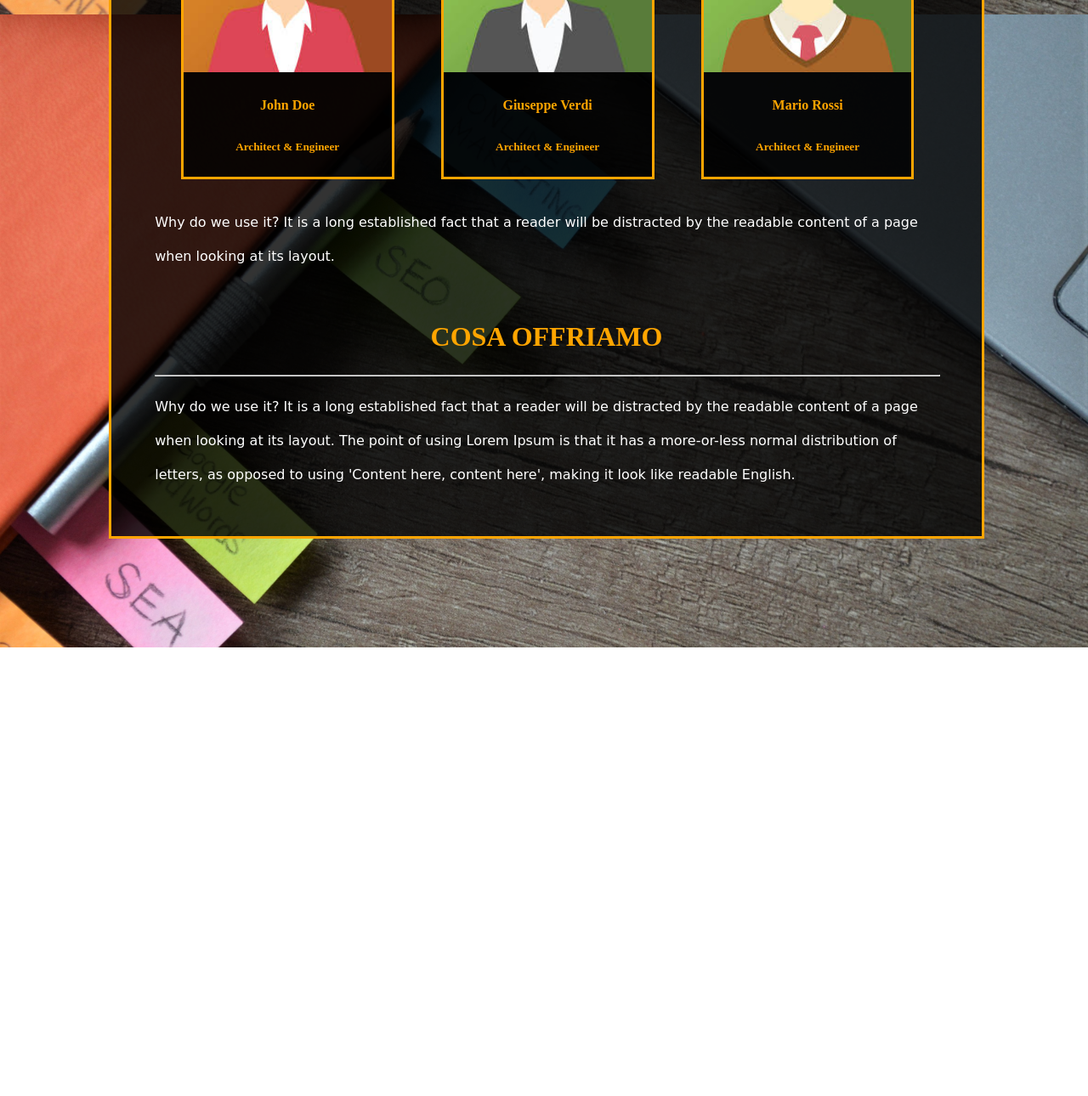
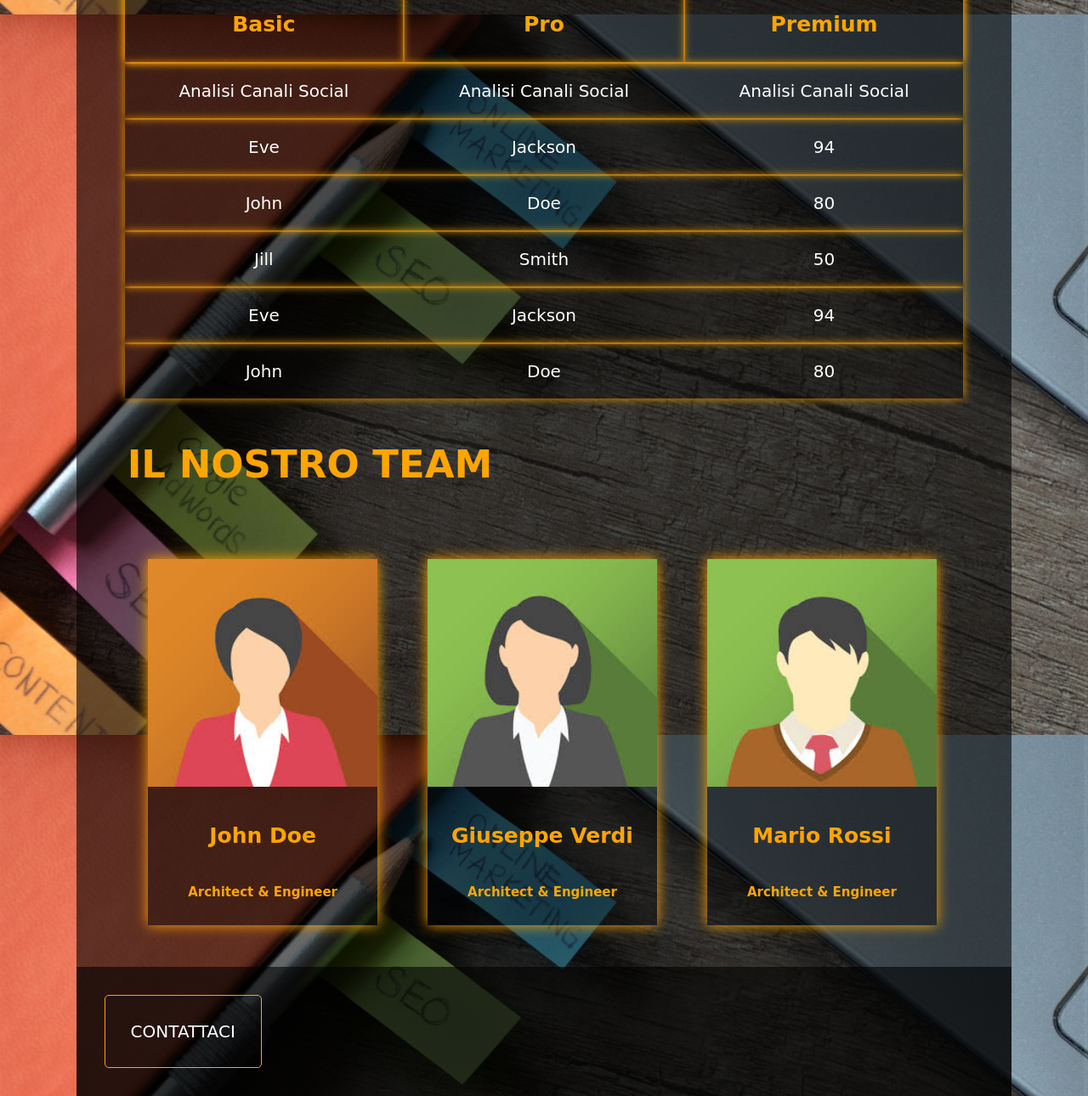
Before and after one commit to site-path/Marketing, a plain HTML site: page index.html in a window 1280 px wide. Shown: the part 831-2121 px from the top of the page at 85% size. Before the commit the page ends 1593 px from the top, so only its background shows below. Drawn offline with Linux system fonts and the light colour scheme.

Commit message:
Add files via upload

```diff
--- a/css.css
+++ b/css.css
@@ -1,8 +1,30 @@
-body{margin: 0%; width: 100%; background-image: url(FOTO/F2.jpg); background-repeat: no-repeat;background-position: center;background-attachment: fixed; background-size: cover;}
-h1,h4,h5{padding: 5px; text-align: center; color: orange}
-hr{color: grey; width: 100%;}
-.container{ background: rgba(0,0,0,0.8); float: left; position: center; margin:10%; width: 80%; border: solid 3px orange;}
+body{font-family: cursive; 	margin: 0%; width: 100%; background-image: url(FOTO/F2.jpg); background-repeat: no-repeat;background-position: center;background-attachment: fixed; background-size: cover;}
+h1{padding: 5px;font-size: 45px; text-align: left; color: orange}
+h4{padding: 5px; font-size: 25px; text-align: center; color: orange}
+h5{padding: 5px; font-size: 15px; text-align: center; color: orange}
+p{font-size: 22px; color: white; line-height: 2.5}
+hr{width: 100%;}
+b{color: orange}
+.container{background: rgba(0,0,0,0.6); float: left; position: center; margin-left: 7%;margin-right: 7%; width: 86%;margin-top: 15%; }
+.containerCard{ background: rgba(0,0,0,0.3); float: left; position: center;width: 100%;}
 .div{margin: 5%; width: 90%;}
-p{font-family: cursive; color: white; line-height: 2.5}
-.card{width: 33.2%; float: left;}
+.card{width: 27.2%; margin-left: 3%;margin-right: 3%; margin-top: 5%; margin-bottom: 5%; box-shadow: 0 0 15px orange; float: left;}
 .link{width: 30%; margin-left: 35%; float: left;margin-right: 35%; background-color: orange; padding-top: 10px; padding-bottom: 10px; border: none}
+nav{box-shadow: 0 0 15px orange; width: 100%; position: fixed; margin: 0%; float: left; background: rgba(0,0,0,0.6);}
+.aNav{color: white;font-size: 20px; float: right; padding: 20px;margin-left: 3%; margin-top: 1%; margin-right: 1%; border: 1px orange solid; border-radius: 5px; text-decoration: none;}
+.aNav:hover{ background-color: orange; color: black }
+footer{width: 100%; margin: 0%; float: left; background: rgba(0,0,0,0.6);}
+.aContattaci{color: white;font-size: 20px; padding: 30px;margin: 3%; float: left; border: 1px orange solid; border-radius: 5px; text-decoration: none;}
+.icon-bar {position: fixed;box-shadow: 0 0 15px black; top: 59%;-webkit-transform: translateY(-50%);-ms-transform: translateY(-50%);transform: translateY(-50%);}
+.icon-bar a {display: block;text-align: center;padding: 16px;transition: all 0.3s ease;color: white;font-size: 30px;}
+.icon-bar a:hover {background-color: #000;}
+.facebook {background: orange;border-bottom: black solid 1px;color: white;}
+.linkedin {background: orange;border-bottom: black solid 1px;color: white;}
+.youtube {background: orange;border-bottom: black solid 1px;color: white;}
+.instagram {background: orange;border-bottom: black solid 1px;color: white;}
+.content {margin-left: 75px;font-size: 30px;}
+.logo{float: left; margin: 1%;width: 70px; height: auto; border-radius:100%; border: solid 3px black;}
+table{background: rgba(0,0,0,0.3); float: left; position: center; width: 100%; margin-bottom: 5%; margin-top: 5%;}
+th{color: orange; font-size: 25px; box-shadow: 0 0 10px orange; padding:30px}
+tr{ box-shadow: 0 0 10px orange}
+td{color: white; padding: 20px;font-size: 20px;text-align: center;}
--- a/index.html
+++ b/index.html
@@ -1,55 +1,102 @@
 <!DOCTYPE html>
 <html>
 <head>
-	<title>marketing</title>
+	<title>ADV Progressive</title>
 	<link rel="stylesheet" type="text/css" href="css.css">
+	<link rel="stylesheet" href="https://cdnjs.cloudflare.com/ajax/libs/font-awesome/4.7.0/css/font-awesome.min.css">
+	<link rel="icon" href="FOTO/logo.png">
 </head>
 <body>
 
+<div class="icon-bar">
+  <a href="" class="facebook"><i class="fa fa-facebook"></i></a>
+  <a href="" class="instagram"><i class="fa fa-instagram"></i></a>
+  <a href="" class="linkedin"><i class="fa fa-linkedin"></i></a>
+  <a href="" class="youtube"><i class="fa fa-youtube"></i></a>
+</div>
+<nav>
+    <a class="aNav" href="/html/">HOME</a>
+  	<a class="aNav" href="/css/">SERVIZI</a>
+  	<a class="aNav" href="/js/">CHI SIAMO</a>
+  	<a class="aNav" href="/jquery/">CONTATTACI</a>
+  	<img class="logo" src="FOTO/logo.png">
+</nav>
 <div class="container">
-
+	<div class="div">
+    	<h1>IT'S MARKETHINK</h1>
+    	<p>
+    		Il Marketing non te lo spiegano a scuola, si scopre dopo. Qui abbiamo la <b>Passione</b> per il Marketing e l'abbiamo resa professione.<br>Come da titolo, sfatiamo il mito che Il Marketing sia astrazione e sveliamolo come concretezza e ragionamento e capacità di pensiero.
+    		<br>Per questo...<b>IT'S MARKETHINK!</b>
+    	</p>
+    </div>
     <div class="div">
-    	<h1>IT'S MARKETHINK</h1>
-	    <hr>
-    	<p>Why do we use it?
-		It is a long established fact that a reader will be distracted by the readable content of a page when looking at its layout. The point of using Lorem Ipsum is that it has a more-or-less normal distribution of letters, as opposed to using 'Content here, content here', making it look like readable English. Many desktop publishing packages and web page editors now use Lorem Ipsum as their default model text, and a search for 'lorem ipsum' will uncover many web sites still in their infancy. Various versions have evolved over the years, sometimes by accident, sometimes on purpose (injected humour and the like).</p>
-    </div>
+    	<h1>COSA OFFRIAMO</h1>
+		<table>
+		  <tr>
+		    <th style="width: 33.3%">Basic</th>
+		    <th style="width: 33.3%">Pro</th>
+		    <th style="width: 33.3%">Premium</th>
+		  </tr>
+		  <tr>
+		    <td>Analisi Canali Social</td>
+		    <td>Analisi Canali Social</td>
+		    <td>Analisi Canali Social</td>
+		  </tr>
+		  <tr>
+		    <td>Eve</td>
+		    <td>Jackson</td>
+		    <td>94</td>
+		  </tr>
+		  <tr>
+		    <td>John</td>
+		    <td>Doe</td>
+		    <td>80</td>
+		  </tr>  <tr>
+		    <td>Jill</td>
+		    <td>Smith</td>
+		    <td>50</td>
+		  </tr>
+		  <tr>
+		    <td>Eve</td>
+		    <td>Jackson</td>
+		    <td>94</td>
+		  </tr>
+		  <tr>
+		    <td>John</td>
+		    <td>Doe</td>
+		    <td>80</td>
+		  </tr>
+		</table>
+	</div>
 	<div class="div">
-    	<h1>TEAM</h1>
-	    <hr>
+    	<h1>IL NOSTRO TEAM</h1>
 	    <div class="card">
-		   <div class="container">
-		  	<img src="FOTO/Avatar1.jpg" alt="Avatar" style="width:100%">
+		   <div class="containerCard">
+		  	<img src="FOTO/Avatar1.jpg" alt="Avatar" style="width:100%;">
 		    <h4><b>John Doe</b></h4>
 		    <h5>Architect & Engineer</h5>
           </div>
         </div>
 	    <div class="card">
-		  <div class="container">
-		  	<img src="FOTO/Avatar2.jpg" alt="Avatar" style="width:100%">
+		  <div class="containerCard">
+		  	<img src="FOTO/Avatar2.jpg" alt="Avatar" style="width:100%;">
 		    <h4><b>Giuseppe Verdi</b></h4>
 		    <h5>Architect & Engineer</h5>
           </div>
         </div>
 	    <div class="card">
-		  <div class="container">
-		  	<img src="FOTO/Avatar3.jpg" alt="Avatar" style="width:100%">
+		  <div class="containerCard">
+		  	<img src="FOTO/Avatar3.jpg" alt="Avatar" style="width:100%;">
 		    <h4><b>Mario Rossi</b></h4>
 		    <h5>Architect & Engineer</h5>
           </div>
         </div>
-        <p>Why do we use it?
-		It is a long established fact that a reader will be distracted by the readable content of a page when looking at its layout.</p>
     </div>
-    <div class="div">
-    	<h1>COSA OFFRIAMO</h1>
-	    <hr>
-    	<p>Why do we use it?
-		It is a long established fact that a reader will be distracted by the readable content of a page when looking at its layout. The point of using Lorem Ipsum is that it has a more-or-less normal distribution of letters, as opposed to using 'Content here, content here', making it look like readable English.</p>
-		<link class="link" rel="stylesheet" type="text/css" href="">
-    </div>
-</div>
-
-
+<footer>
+	<div>
+    	<a class="aContattaci" href="mailto:someone@example.com">CONTATTACI</a>
+	</div>
+   </div>
+</footer>
 </body>
 </html>
```
Also changed, not shown: 1 other file.
